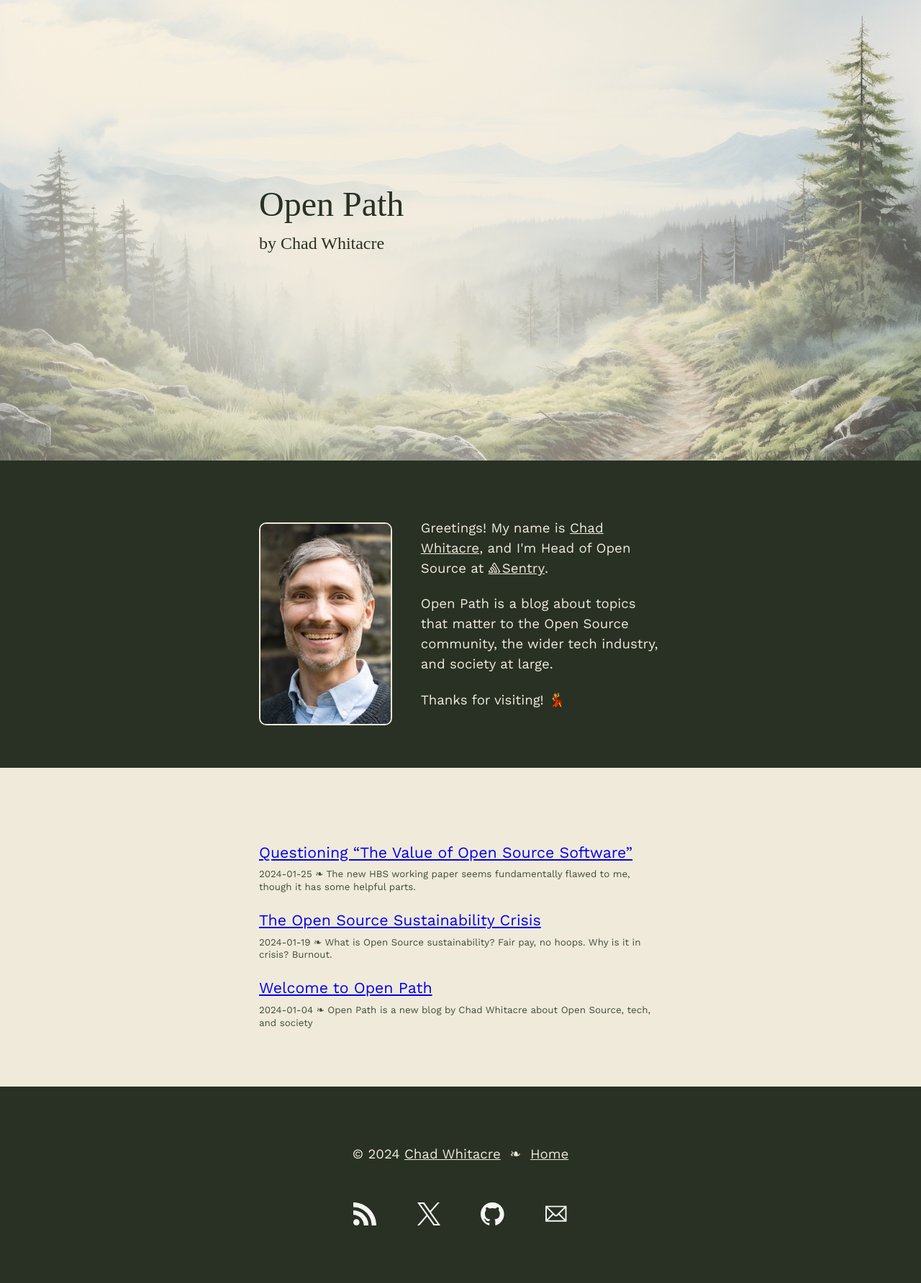
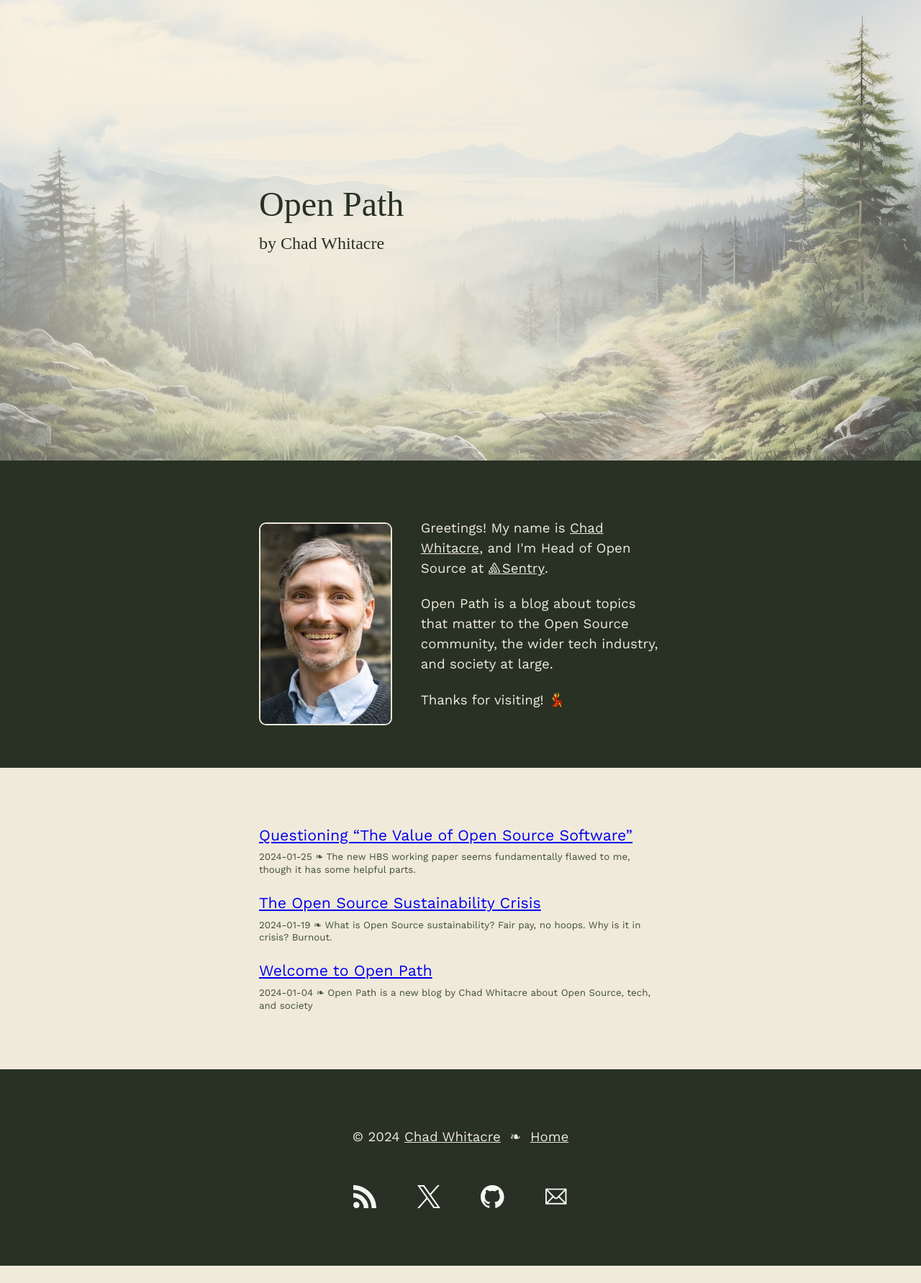
Before and after one commit to chadwhitacre/openpath, a Jekyll site: the page built from index.html, in a window 1280 px wide. Shown: the whole page at 72% size. Built offline with Jekyll 4.4.1, drawn with Linux system fonts in a browser that asks for light colours; some web fonts are replaced; comment, search, counter and statistics services are not loaded; after the commit the page ends 1759 px from its top, so only the background shows below that.

Commit message:
Tighten up homepage whitespace

```diff
--- a/assets/style.scss
+++ b/assets/style.scss
@@ -216,8 +216,15 @@ header {
     }
   }
 
-  h3 {
-    padding: 18pt 0 6pt;
+  .update {
+    h3 {
+      padding: 18pt 0 6pt;
+    }
+    &:first-of-type {
+      h3 {
+        padding-top: 0;
+      }
+    }
   }
 
   section {
```
